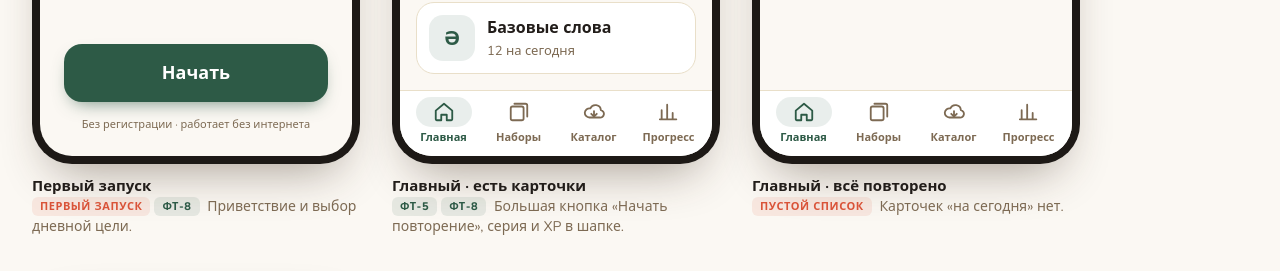
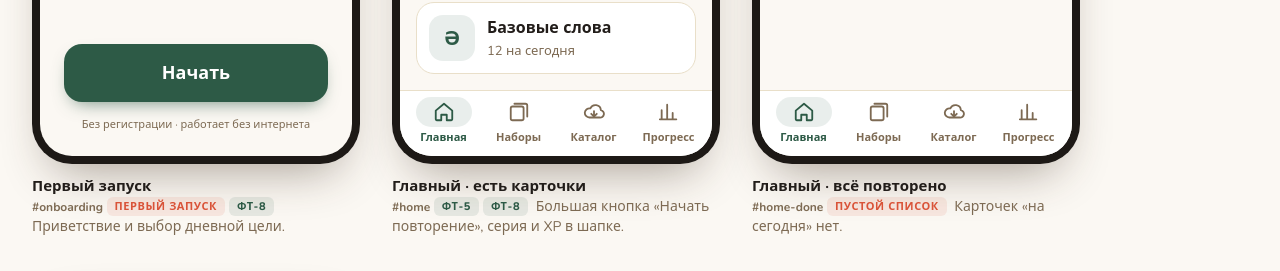
Before and after one commit to tuman-langs/tuman-langs-mobile, a plain HTML site: page design/index.html in a window 1280 px wide. Shown: the part 2503-2774 px from the top of the page. Drawn offline with nearby package versions, Linux system fonts and the light colour scheme; a web font is replaced by a local one.

Commit message:
#15: передача макетов в разработку (#27)
- design/README.md: ссылка на артефакт, таблица 28 экранов со ссылками
  и статусом, состояния, UI-kit числами (цвета HEX и тема Material 3,
  Nunito с размерами, отступы, высоты, скругления, тень)
- design/index.html: у каждого экрана свой адрес #id, страница
  прокручивается к экрану и обводит его рамкой
- design/font-check.png: проверка 18 башкирских букв в Nunito
- design/icon-512.png, design/icon.svg: иконка — совёнок Туман

Как проверить: открыть design/README.md и любую ссылку из таблицы
экранов; открыть font-check.png и icon-512.png.

Co-authored-by: Claude Opus 5.5 <noreply@anthropic.com>

```diff
--- a/design/index.html
+++ b/design/index.html
@@ -1405,8 +1405,42 @@ const TestMode = (() => {
   });
   if (location.hash === "#test") addEventListener("load", open);
 
-  return { open, close };
+  return { open, close, SCREENS };
 })();
+</script>
+
+<!-- ================= ССЫЛКИ НА ЭКРАНЫ (задача #15) =================
+     У каждого экрана свой адрес: index.html#<id>, например #back или #catalog-offline.
+     id берутся из той же таблицы SCREENS, что и в режиме проверки; список — в design/README.md. -->
+<style>
+  figure.shot.target .phone { outline: 4px solid var(--terra); outline-offset: 6px; }
+  figure.shot { scroll-margin-top: 24px; }
+  .anchor { color: var(--muted); font-size: 12px; text-decoration: none; font-weight: 700; }
+  .anchor:hover { color: var(--green); }
+</style>
+<script>
+  (() => {
+    document.querySelectorAll("figure.shot").forEach(fig => {
+      const b = fig.querySelector("figcaption b");
+      const id = TestMode.SCREENS[b.textContent.trim()];
+      if (!id) return;
+      fig.id = id;
+      // маленькая ссылка «#id» под названием экрана — чтобы разработчик мог скопировать адрес.
+      // Ставим после <b>, а не внутрь: по тексту <b> режим проверки находит экраны.
+      b.insertAdjacentHTML("afterend", `<a class="anchor" href="#${id}">#${id}</a> `);
+    });
+    function show() {
+      const id = location.hash.slice(1);
+      if (!id || id === "test") return;
+      const target = document.getElementById(id);
+      if (!target) return;
+      document.querySelectorAll("figure.shot.target").forEach(f => f.classList.remove("target"));
+      if (target.matches("figure.shot")) target.classList.add("target");
+      target.scrollIntoView({ block: "start" });
+    }
+    addEventListener("hashchange", show);
+    addEventListener("load", show);
+  })();
 </script>
 </body>
 </html>
```
Also changed, not shown: design/font-check.png (added), design/icon-512.png (added), design/icon.svg (added), 1 other file.
